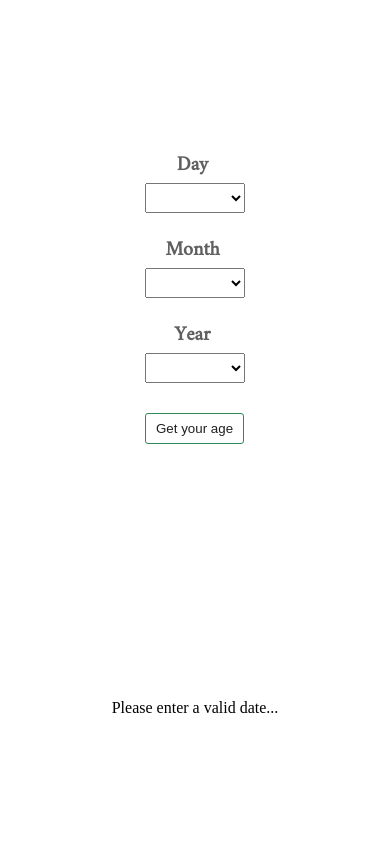
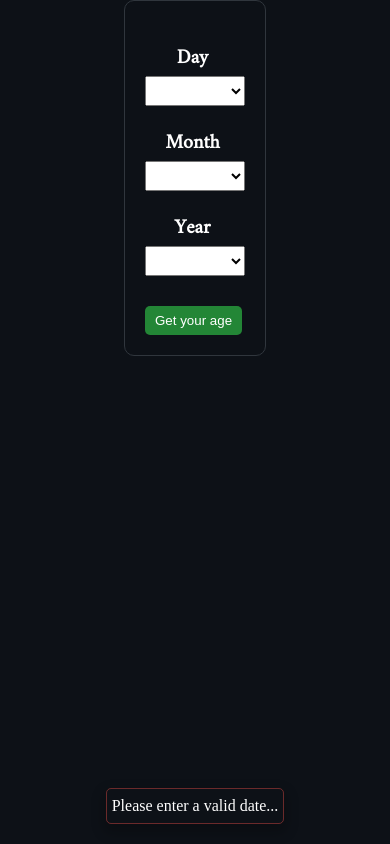
Before and after one commit to MostafaIsmaiel/getYourAge, a plain HTML site: page index.html in a window 390 px wide. Both pictures are taken after a click on the button "Get your age". Drawn offline with Linux system fonts and the light colour scheme; a web font is replaced by a local one.

Commit message:
Update main.css

```diff
--- a/css/dist/main.css
+++ b/css/dist/main.css
@@ -3,6 +3,10 @@
   padding: 0;
   margin: 0;
   box-sizing: border-box;
+}
+
+body {
+  background-color: #0d1117;
 }
 
 .main {
@@ -12,18 +16,22 @@
   align-items: center;
   flex-direction: column;
   height: 50vh;
+  max-width: 1440px;
+  margin: 0 auto;
+}
+.main .age {
+  border: 1px solid #30363d;
+  padding: 20px 20px;
+  border-radius: 10px;
 }
 .main .age label {
   font-weight: bold;
   font-size: 20px;
-  color: #5f5f5f;
+  color: white;
   padding: 0 10px 0 5px;
   cursor: pointer;
   position: relative;
   font-family: "Amiri", serif;
-}
-.main .age label:hover {
-  color: #2c2c2c;
 }
 .main .age label::after {
   content: "";
@@ -46,33 +54,48 @@
   font-weight: bold;
 }
 .main .age button {
-  color: #202020;
-  background-color: white;
-  border: 1px solid seagreen;
-  border-radius: 3px;
+  color: white;
+  background-color: #238636;
+  border-radius: 5px;
+  border: none;
   padding: 7px 10px;
   cursor: pointer;
-  transition: all 0.8s ease;
+  transition: all 0.3s ease;
 }
 .main .age button:hover {
-  color: white;
-  background-color: seagreen;
+  background-color: #2ea043;
 }
-.main #result {
+.main .result-success {
   font-size: 24px;
-  border: 2px solid #5f5f5f;
+  border: 1px solid #30363d;
   padding: 15px;
   border-radius: 5px;
-  color: #5f5f5f;
+  color: white;
   opacity: 0;
   visibility: hidden;
   box-shadow: 0px 6px 12px 4px rgba(0, 0, 0, 0.2);
-  transition: all 0.8s ease;
+  transition: all 0.3s ease;
+  position: absolute;
+  bottom: 50%;
+}
+.main .result-danger {
+  font-size: 24px;
+  border: 1px solid #f8514966;
+  padding: 15px;
+  border-radius: 5px;
+  color: white;
+  opacity: 0;
+  visibility: hidden;
+  box-shadow: 0px 6px 12px 4px rgba(0, 0, 0, 0.2);
+  transition: all 0.3s ease;
+  position: absolute;
+  bottom: 50%;
 }
 
 @media (max-width: 750px) {
   .main {
     height: 100vh;
+    justify-content: flex-start;
   }
   .main .age label {
     display: block;
@@ -88,8 +111,11 @@
     display: block;
     margin: 30px 0 0;
   }
-  .main #result {
+  .main .result-success,
+  .main .result-danger {
     font-size: 16px;
     line-height: 24px;
+    bottom: 20px;
+    padding: 5px;
   }
 }
```
